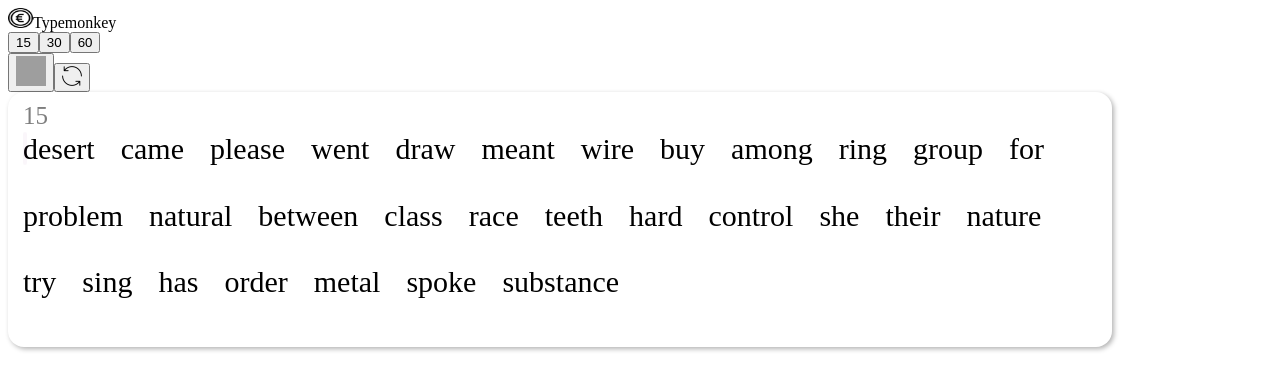
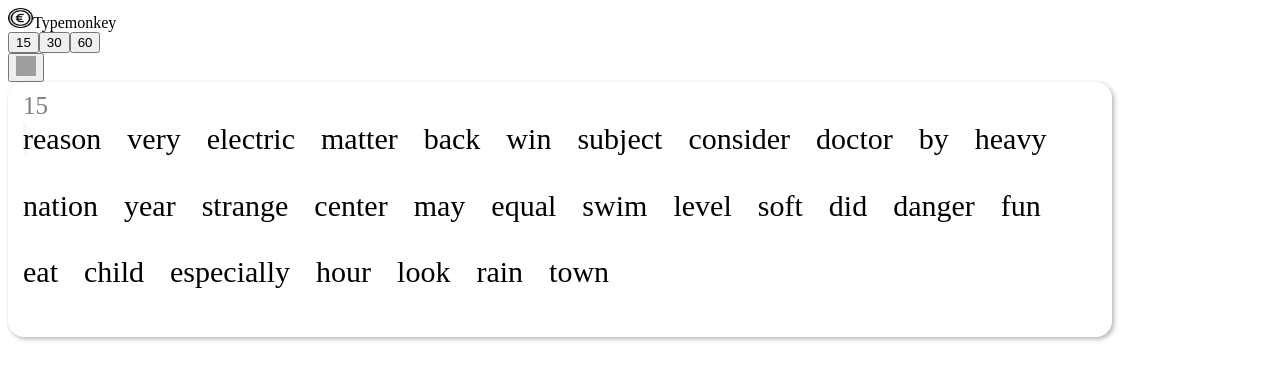
Before and after one commit to Mat-hew-24/typing-test-app, a Next.js app: page / in a window 1280 px wide. Shown: the top 390 px of the page. Built offline with nearby package versions, Linux system fonts and the light colour scheme; grey boxes are pictures that could not be loaded.

Commit message:
completely fixed shuffling logic

```diff
--- a/app/components/bar.tsx
+++ b/app/components/bar.tsx
@@ -21,6 +21,7 @@ type Barprop = {
   setChartRaw: (x: Array<number>) => void;
   setShuffleCount:React.Dispatch<React.SetStateAction<number>>
   mode: number;
+  isToggle:boolean
 };
 
 const Spinner = (
@@ -33,6 +34,7 @@ export default function Bar({
   setShuffleCount,
   setTimeVal,
   mode,
+  isToggle,
   setTimeRunner,
   setLoader,
   loader,
@@ -46,7 +48,7 @@ export default function Bar({
   setChartRaw,
   setChartWpm,
 }: Barprop) {
-  function handleclick(x: number) {
+  function handleclick(x: number,shuffles=false) {
     setLoader(true);
     changeTime(x);
     setIsToggle(true);
@@ -61,10 +63,17 @@ export default function Bar({
     dynoRawTime.current = 0;
     correctCount.current = 0;
     totalCount.current = 0;
+
+    if (shuffles){
+      setShuffleCount(val=>val+1); //shuffle if (optionalparam)
+    }
+
     setTimeout(() => {
       setLoader(false);
     }, 500);
   }
+
+
 
   const [theme, setTheme] = useState<"light" | "dark">("light");
 
@@ -77,25 +86,25 @@ export default function Bar({
       <div className="bg-black flex justify-start gap-4 w-[500px] mt-4 mb-12 rounded-3xl p-2 px-6 shadow-[1px_1px_2px_rgba(0,0,0,1)]">
         <div className="mr-55 ml-2 flex gap-4">
           <button
-            onClick={() => {
-              handleclick(15);
-            }}
+            onClick={() =>
+              !isToggle ? handleclick(15,true) : handleclick(15)
+            }
             className="barbtn"
           >
             15
           </button>
           <button
-            onClick={() => {
-              handleclick(30);
-            }}
+            onClick={() =>
+              !isToggle ? handleclick(30,true) : handleclick(30)
+            }
             className="barbtn"
           >
             30
           </button>
           <button
-            onClick={() => {
-              handleclick(60);
-            }}
+            onClick={() =>
+              !isToggle ? handleclick(60,true) : handleclick(60)
+            }
             className="barbtn"
           >
             60
@@ -104,6 +113,7 @@ export default function Bar({
 
         <div className="flex gap-4">
 
+          {/*dark mode btn*/}
           <button
             className="barbtn p-1 rounded-4xl filter invert hover:invert-0 active:outline-0"
             onClick={() => {
@@ -111,17 +121,18 @@ export default function Bar({
               setTheme(theme === "light" ? "dark" : "light");
             }}
           >
-            <Image src="/dark-mode.png" alt="no" width={30} height={30} />
+            <Image src="/dark-mode.png" alt="no" width={20} height={20} />
           </button>
 
+          {/*retry btn*/}
+          {!isToggle &&
           <button
             className="barbtn p-2 filter invert hover:invert-0 active:outline-0"
             onClick={()=>{
               handleclick(mode);
-              setShuffleCount(val=>val+1);
             }}>
-              <Image src="/reload.png" alt="no" width={20} height={20} />
-          </button>
+              <Image src="/reload.png" alt="no" width={15} height={15} />
+          </button>}
 
         </div>
       </div>
--- a/app/components/typingBox.tsx
+++ b/app/components/typingBox.tsx
@@ -11,7 +11,7 @@ import React, {
 import styles from "./mainPage.module.css";
 import Timer from "./timer";
 
-
+type REFS<T> = MutableRefObject<T>;
 
 type dotdotdot<T> = Dispatch<SetStateAction<T>>; //custom aliasing!!
 
@@ -28,19 +28,22 @@ type TypingBoxProp = {
   setTargetText:(x:string)=>void;
   getRandomString:(x:number)=>string;
   mode: number;
-  dynoRawTime: React.MutableRefObject<number>;
-  correctCount: MutableRefObject<number>;
-  totalCount: MutableRefObject<number>;
+  dynoRawTime: REFS<number>;
+  correctCount: REFS<number>;
+  totalCount: REFS<number>;
   setChartWpm: dotdotdot<number[]>;
   setChartRaw: dotdotdot<number[]>;
   targetText:string;
   shuffleCount:number;
-
+  shuffleFirst:REFS<boolean>;
+  shufflePrevCount: REFS<number>;
 };
 
 export default function TypingBox({
   timeVal,
   setWpm,
+  shuffleFirst,
+  shufflePrevCount,
   targetText,
   getRandomString,
   setTargetText,
@@ -64,16 +67,21 @@ export default function TypingBox({
   const previousCount = useRef(0);
   const currentWordIndex = useRef(0);
 
-  useState()
-
-
   const flatInput = [...userInput];
   const textareaRef = useRef<HTMLTextAreaElement>(null);
   const cursorRef = useRef<HTMLDivElement>(null);
 
   useEffect(()=>{
-    setTargetText(getRandomString(30));
-  },[shuffleCount])
+    if (!shuffleFirst.current){
+      shuffleFirst.current=true;
+      setTargetText(getRandomString(30));
+      return;
+    }
+    if (shufflePrevCount.current!=shuffleCount){
+      shufflePrevCount.current=shuffleCount;
+      setTargetText(getRandomString(30));
+    }
+  },[shuffleCount]);
 
   const targetWords = targetText.split(" ");
 
--- a/app/page.tsx
+++ b/app/page.tsx
@@ -44,8 +44,13 @@ export default function Home() {
     }).join(" ");
   }
 
-  const [targetText,setTargetText]=useState(getRandomString(30));
+  const [targetText,setTargetText]=useState("");
   const [shuffleCount,setShuffleCount]=useState(0);
+
+  //Shuffle Guards
+  const shuffleFirst=useRef(false);
+  const shufflePrevCount=useRef(0);
+  //
 
   //time array
   function changeTime(x: number) {
@@ -76,6 +81,7 @@ export default function Home() {
         <div className="flex flex-col items-center">
           {isValid && (
             <Bar
+              isToggle={isToggle}
               mode={mode}
               loader={loader}
               changeTime={changeTime}
@@ -124,6 +130,8 @@ export default function Home() {
         {isToggle && isValid && !loader && (
           <TypingBox
             timeVal={timeVal}
+            shuffleFirst={shuffleFirst}
+            shufflePrevCount={shufflePrevCount}
             setTimeRunner={setTimeRunner}
             timeRunner={timeRunner}
             setTimeVal={setTimeVal}
```
